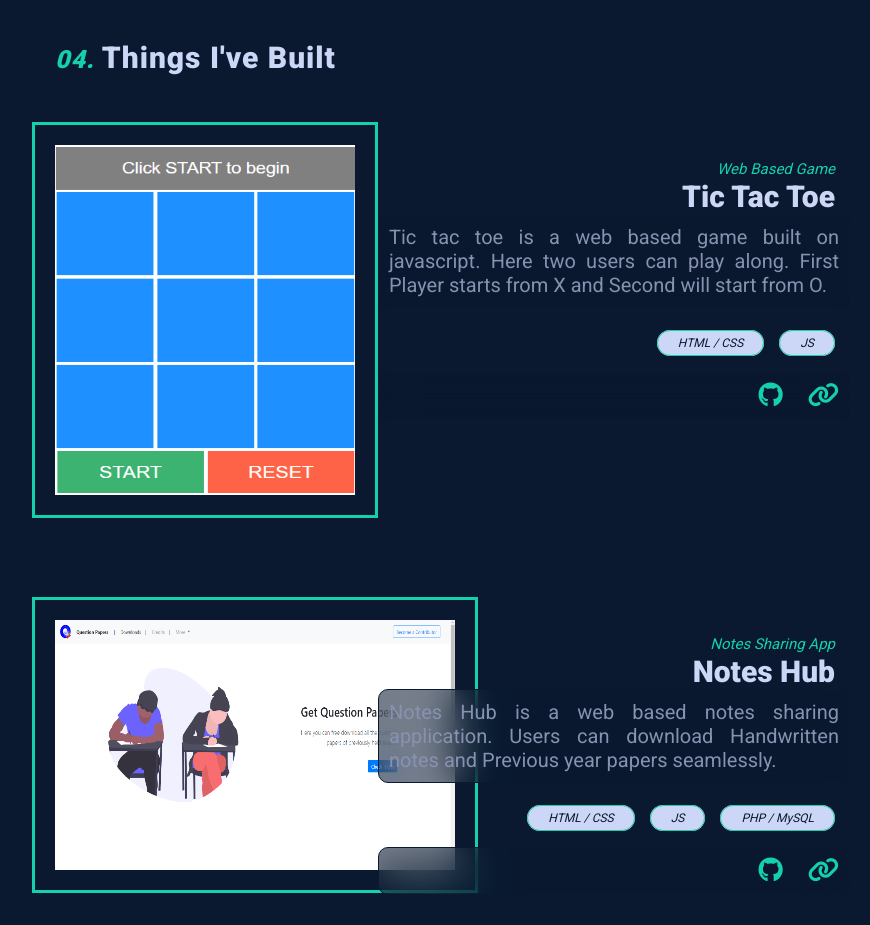
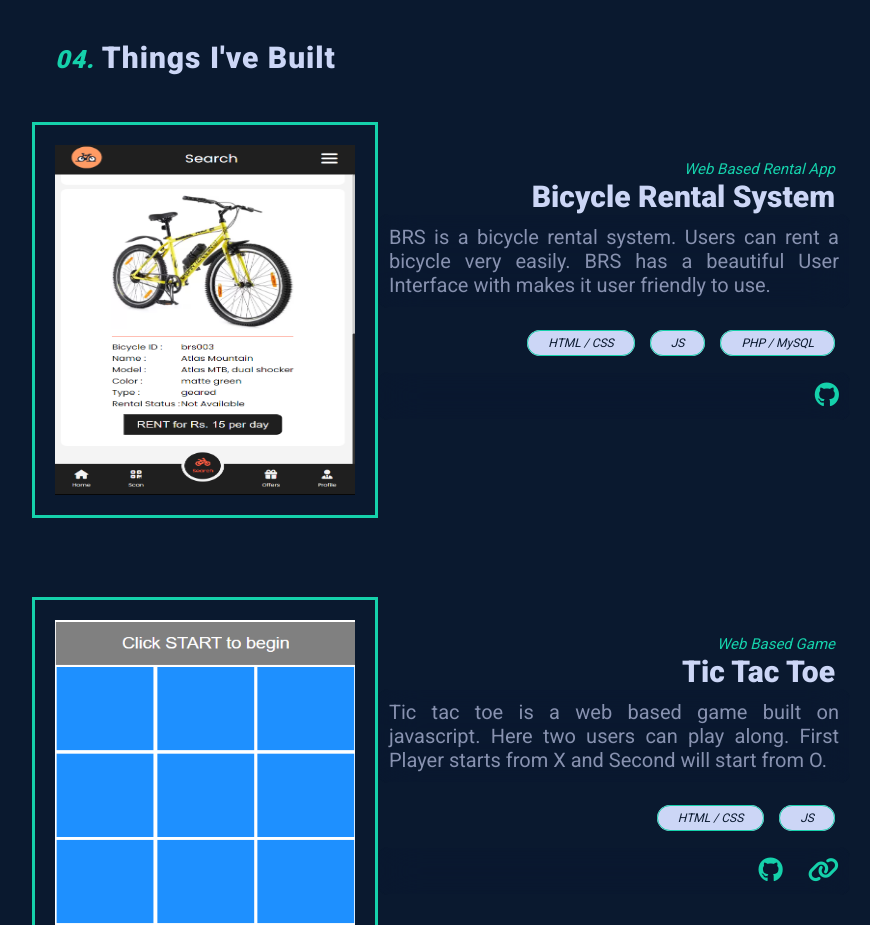
Before and after one commit to thisisrohitkumar/portfolio, a plain HTML site: page index.html in a window 1280 px wide. Shown: the part 3200-4125 px from the top of the page, without its empty margins (195-1065 px from the left). Drawn offline with Linux system fonts and the light colour scheme.

Commit message:
add: new project added

```diff
--- a/index.html
+++ b/index.html
@@ -162,6 +162,28 @@
         <div class="project-container">
             <span>
                 <h3><em>04. </em>Things I've Built</h3>
+
+                <article>
+                    <img src="assets/img/brs.png" alt="BRS Screenshot">
+                    <aside>
+                        <em>Web Based Rental App </em>
+                        <h5>Bicycle Rental System</h5>
+                        <section>
+                            <p>BRS is a bicycle rental system. Users can rent a bicycle very easily. BRS has a beautiful User Interface with makes it user friendly to use.</p>
+                        </section>
+
+                        <figure>
+                            <i>HTML / CSS</i>
+                            <i>JS</i>
+                            <i>PHP / MySQL</i>
+                        </figure>
+
+                        <section style="margin-top: 20px;">
+                            <a href="https://github.com/thisisrohitkumar/brs.com" title="View Code On Github" target="_blank"><i class="fa-brands fa-github" ></i></a>
+                        </section>
+                    </aside>
+            </article>
+
                 <article>
                         <img src="assets/img/xoxo.png" alt="tic tac toe">
                         <aside>
```
Also changed, not shown: assets/img/brs.png (added).
